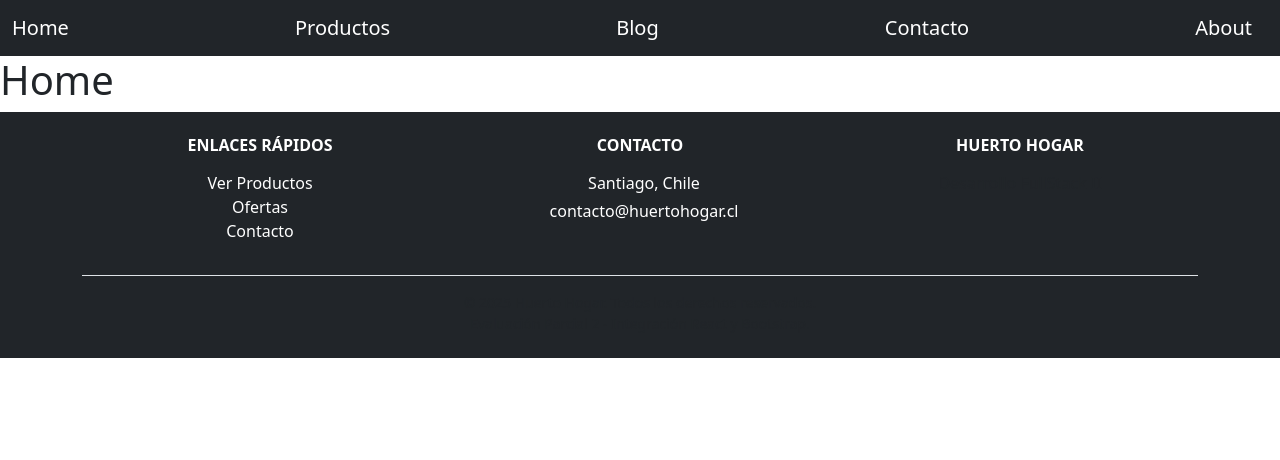
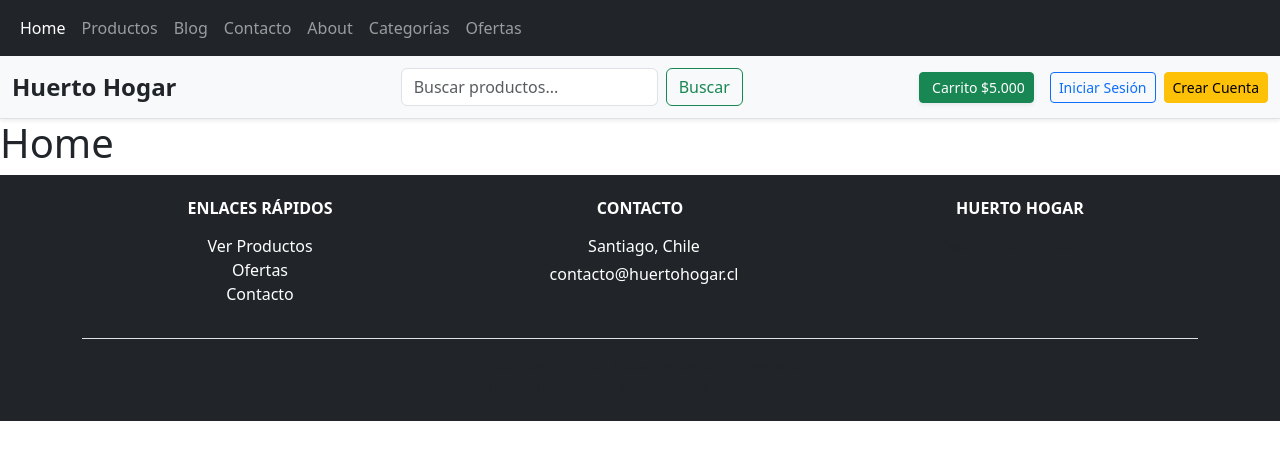
Before and after one commit to manuelieg/huerto-hogar, a React (Vite) app: page / in a window 1280 px wide. Shown: the top 460 px of the page. Built offline with nearby package versions, Linux system fonts and the light colour scheme.

Commit message:
Se actualiza el header

```diff
--- a/src/components/Header.jsx
+++ b/src/components/Header.jsx
@@ -1,17 +1,90 @@
+import React from 'react';
 import { Link } from 'react-router-dom';
 
-function Header(){
-    return(
-        <nav className='navbar navbar-expand-lg navbar-dark bg-dark'>
-            <div className='container-fluid'>
-                <Link className='navbar-brand' to='/'>Home</Link>
-                <Link className='navbar-brand' to='/productos'>Productos</Link>
-                <Link className='navbar-brand' to='/blog'>Blog</Link>
-                <Link className='navbar-brand' to='/contacto'>Contacto</Link>
-                <Link className='navbar-brand' to='/about'>About</Link>
+const Header = () => {
+    return (
+        <header className="shadow-sm">
+
+            <nav className="navbar navbar-expand-lg navbar-dark bg-dark shadow">
+                <div className="container-fluid">
+
+                    <Link to="/" className="navbar-brand fs-4 fw-bold d-lg-none">
+                        Huerto Hogar
+                    </Link>
+
+                    <button
+                        className="navbar-toggler"
+                        type="button"
+                        data-bs-toggle="collapse"
+                        data-bs-target="#navLinks"
+                        aria-controls="navLinks"
+                        aria-expanded="false"
+                        aria-label="Toggle navigation"
+                    >
+                        <span className="navbar-toggler-icon"></span>
+                    </button>
+
+                    <div className="collapse navbar-collapse" id="navLinks">
+                        <ul className="navbar-nav me-auto mb-2 mb-lg-0">
+                            <li className="nav-item">
+                                <Link to="/" className="nav-link active" aria-current="page">Home</Link>
+                            </li>
+                            <li className="nav-item">
+                                <Link to="/productos" className="nav-link">Productos</Link>
+                            </li>
+                            <li className="nav-item">
+                                <Link to="/blog" className="nav-link">Blog</Link>
+                            </li>
+                            <li className="nav-item">
+                                <Link to="/contacto" className="nav-link">Contacto</Link>
+                            </li>
+                            <li className="nav-item">
+                                <Link to="/about" className="nav-link">About</Link>
+                            </li>
+                            <li className="nav-item">
+                                <Link to="/categorias" className="nav-link">Categorías</Link>
+                            </li>
+                            <li className="nav-item">
+                                <Link to="/ofertas" className="nav-link">Ofertas</Link>
+                            </li>
+                        </ul>
+                    </div>
+                </div>
+            </nav>
+
+            <div className="navbar navbar-expand-lg navbar-light bg-light border-bottom">
+                <div className="container-fluid">
+
+                    <Link to="/" className="navbar-brand fs-4 fw-bold text-dark me-5 d-none d-lg-block">
+                        Huerto Hogar
+                    </Link>
+
+                    <form className="d-flex mx-auto" role="search" style={{ maxWidth: '400px' }}>
+                        <input
+                            className="form-control me-2"
+                            type="search"
+                            placeholder="Buscar productos..."
+                            aria-label="Buscar"
+                        />
+                        <button className="btn btn-outline-success" type="submit">Buscar</button>
+                    </form>
+
+                    <div className="d-flex align-items-center">
+                        <Link to="/carrito" className="btn btn-sm btn-success me-3 shadow-sm">
+                            <i className="bi bi-cart-fill me-1"></i> Carrito $5.000
+                        </Link>
+                        <Link to="/login" className="btn btn-sm btn-outline-primary me-2">
+                            Iniciar Sesión
+                        </Link>
+                        <Link to="/registro" className="btn btn-sm btn-warning d-none d-lg-block">
+                            Crear Cuenta
+                        </Link>
+                    </div>
+
+                </div>
             </div>
-        </nav>
-    )
-}
+        </header>
+    );
+};
 
 export default Header;
```
